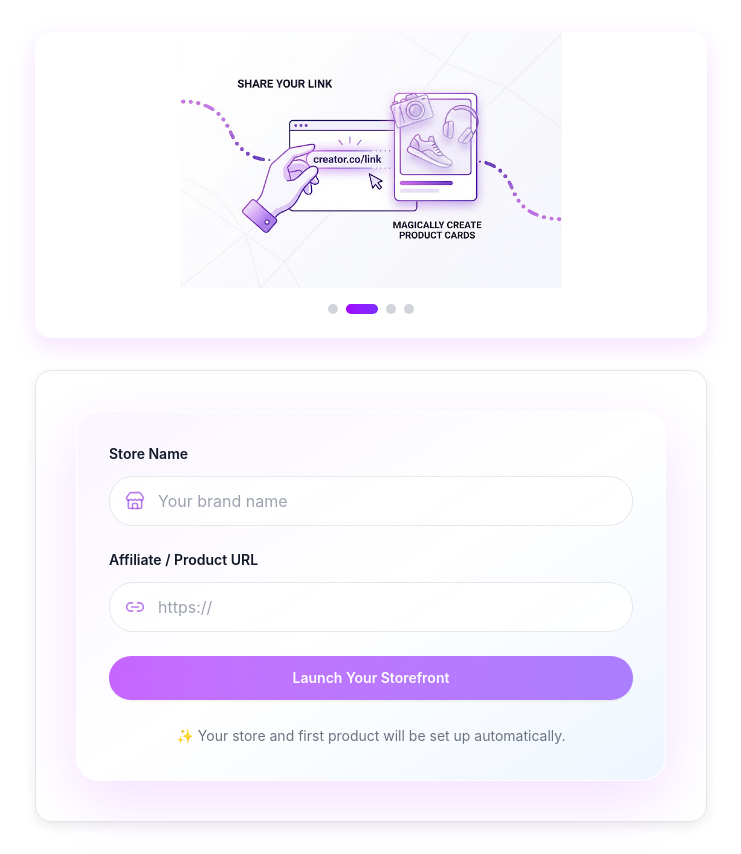
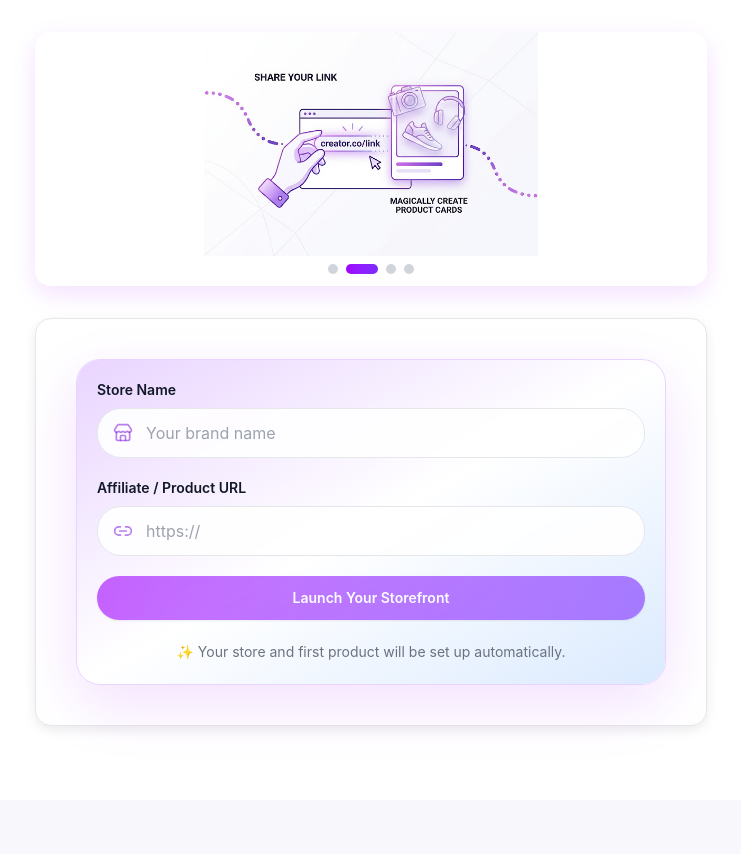
Before and after one commit to swapnakota31/creator-commerce-frontend, a Next.js app: page /onboarding in a window 1280 px wide. Shown: the whole page, without its empty margins (269-1010 px from the left). After the commit the page ends 800 px from the top, so only its background shows below. Built offline with nearby package versions, Linux system fonts and the light colour scheme.

Commit message:
Updated onboarding submit button

```diff
--- a/app/dashboard/page.tsx
+++ /dev/null
@@ -1,7 +0,0 @@
-export default function DashboardPage() {
-  return (
-    <main >
-        <h1 className="text-3xl font-bold">Dashboard</h1>
-    </main>
-  );
-}
--- a/components/onboarding/HeroCarousel.tsx
+++ b/components/onboarding/HeroCarousel.tsx
@@ -56,7 +56,7 @@ export default function HeroCarousel() {
       >
         {/* Image Container */}
         <div className="relative w-full overflow-hidden bg-white">
-          <div className="relative h-60 sm:h-64 w-full">
+          <div className="relative h-48 sm:h-56 w-full">
             {slides.map((slide, index) => (
               <div
                 key={slide.id}
@@ -77,7 +77,7 @@ export default function HeroCarousel() {
         </div>
 
         {/* Pagination Dots */}
-        <div className="flex justify-center gap-2 pb-6 pt-4 bg-white">
+        <div className="flex justify-center gap-2 pb-3 pt-2 bg-white">
           {slides.map((_, index) => (
             <button
               key={index}
--- a/components/onboarding/LoadingState.tsx
+++ b/components/onboarding/LoadingState.tsx
@@ -45,15 +45,13 @@ export default function LoadingState() {
       <div className="absolute inset-0 bg-black/40 backdrop-blur-md" />
 
       {/* Content */}
-      <div className="relative rounded-3xl border border-white/50 bg-white/95 backdrop-blur-xl p-8 sm:p-10 shadow-[0_25px_100px_rgba(0,0,0,0.3)] max-w-md w-full animate-in fade-in zoom-in duration-500">
+      <div className="relative rounded-3xl border border-white/50 bg-white/95 backdrop-blur-xl p-4 sm:p-6 shadow-[0_25px_100px_rgba(0,0,0,0.3)] max-w-md w-full animate-in fade-in zoom-in duration-500">
         {/* Animated gradient background */}
         <div className="absolute inset-0 bg-gradient-to-br from-purple-50 via-white to-blue-50 pointer-events-none rounded-3xl" />
 
         <div className="relative z-10">
           {/* Header Icon */}
-          <div className="mx-auto flex h-20 w-20 items-center justify-center rounded-3xl bg-gradient-to-br from-[#A100FF] to-[#7B2CFF] text-white shadow-[0_12px_40px_rgba(161,0,255,0.25)]">
-            <Sparkles className="h-10 w-10 animate-pulse" />
-          </div>
+
 
           {/* Title */}
           <div className="mt-6 text-center">
--- a/components/onboarding/StoreSetupForm.tsx
+++ b/components/onboarding/StoreSetupForm.tsx
@@ -56,13 +56,14 @@ export default function StoreSetupForm({ onSubmit }: StoreSetupFormProps) {
   }
 
   return (
-    <div className="rounded-3xl border border-white/50 bg-white/80 backdrop-blur-md p-8 shadow-[0_20px_60px_rgba(161,0,255,0.12)] overflow-hidden relative">
+
+      <div className="rounded-3xl border border-purple-200 bg-white/80 backdrop-blur-md p-4 sm:p-5 shadow-[0_20px_60px_rgba(161,0,255,0.12)] overflow-hidden relative">
       {/* Animated gradient background */}
-      <div className="absolute inset-0 bg-gradient-to-br from-purple-50 via-transparent to-blue-50 pointer-events-none" />
+      <div className="absolute inset-0 bg-gradient-to-br from-purple-200 via-transparent to-blue-100 pointer-events-none" />
 
-      <form className="space-y-6 relative z-10" onSubmit={handleSubmit}>
+      <form className="space-y-3 sm:space-y-5 relative z-10" onSubmit={handleSubmit}>
         {/* Store Name Input */}
-        <div className="space-y-3">
+        <div className="space-y-2">
           <label htmlFor="store-name" className="block text-sm font-semibold text-[#111827]">
             Store Name
           </label>
@@ -81,7 +82,7 @@ export default function StoreSetupForm({ onSubmit }: StoreSetupFormProps) {
         </div>
 
         {/* Product URL Input */}
-        <div className="space-y-3">
+        <div className="space-y-2">
           <label htmlFor="product-url" className="block text-sm font-semibold text-[#111827]">
             Affiliate / Product URL
           </label>
```
